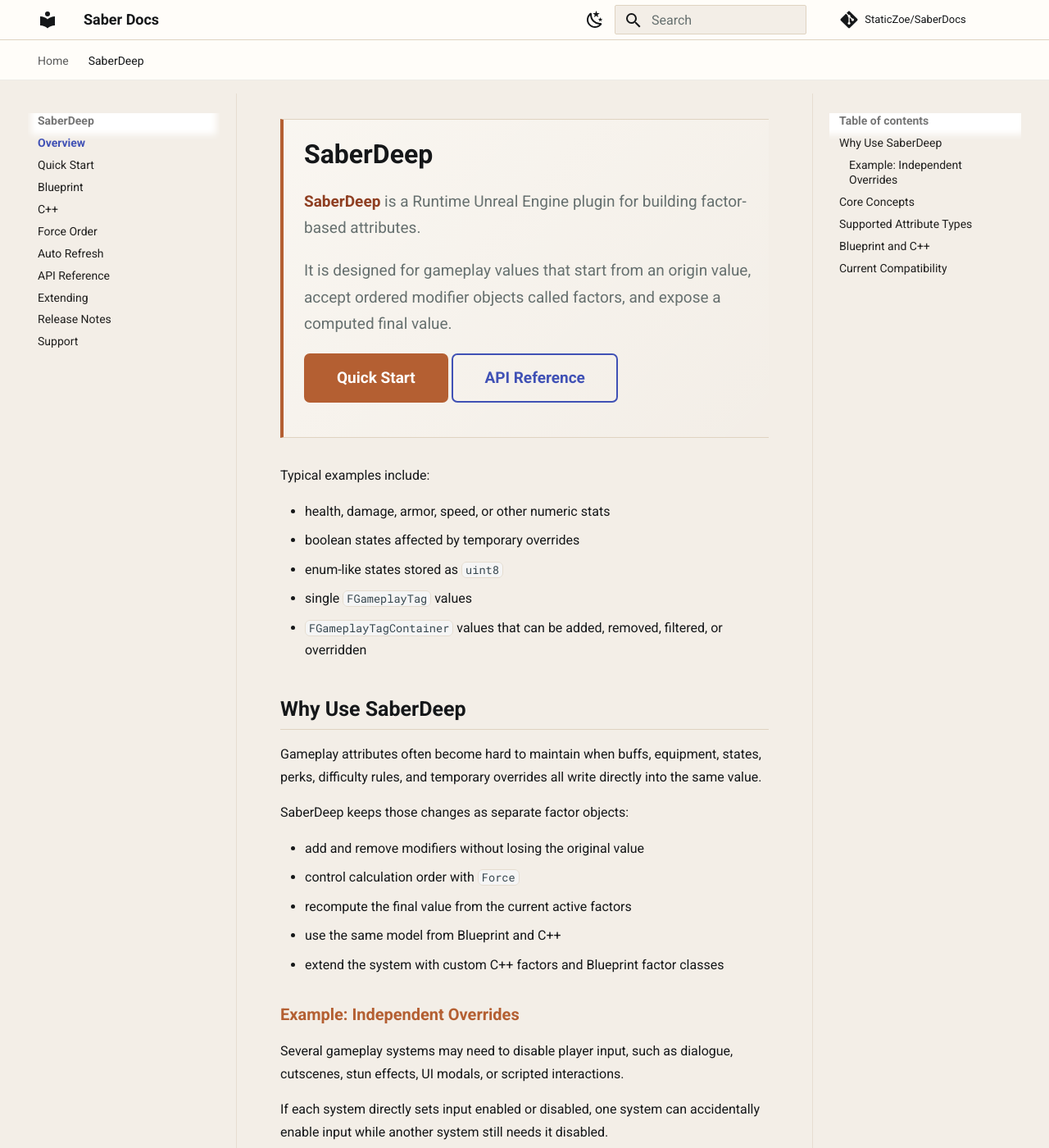
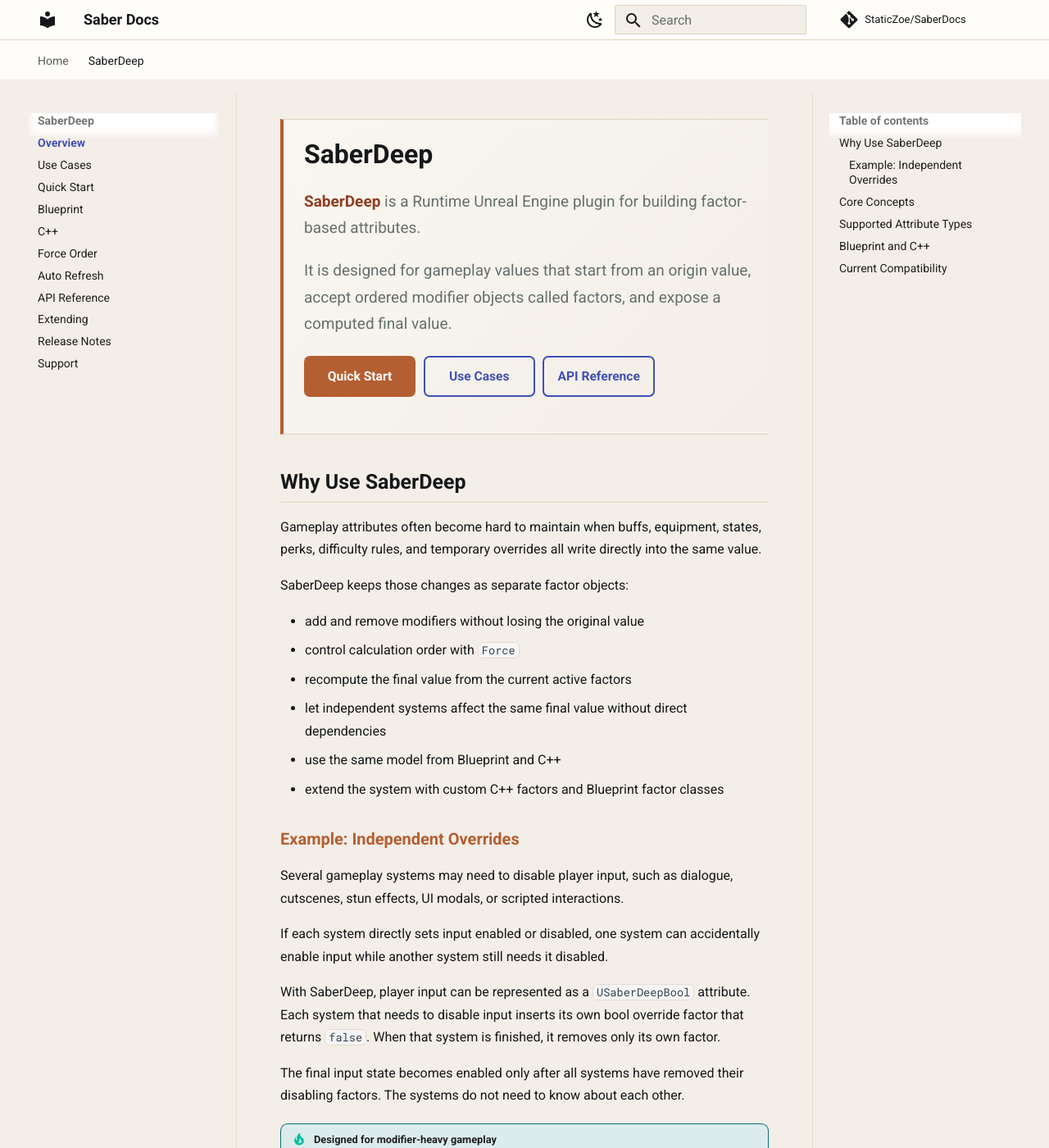
Before and after one commit to StaticZoe/SaberDocs, an MkDocs documentation site: the page built from docs/saberdeep/index.md, in a window 1280 px wide and 1400 px high. Shown: the whole window at 82% size. Built offline with MkDocs 1.6.1 and Material for MkDocs 9.7.7, drawn with Linux system fonts in a browser that asks for light colours; comment, search, counter and statistics services are not loaded.

Commit message:
Add SaberDeep use cases page

```diff
--- a/docs/saberdeep/index.md
+++ b/docs/saberdeep/index.md
@@ -7,17 +7,10 @@
 It is designed for gameplay values that start from an origin value, accept ordered modifier objects called factors, and expose a computed final value.
 
 [Quick Start](quick-start.md){ .md-button .md-button--primary }
+[Use Cases](use-cases.md){ .md-button }
 [API Reference](api.md){ .md-button }
 
 </div>
-
-Typical examples include:
-
-- health, damage, armor, speed, or other numeric stats
-- boolean states affected by temporary overrides
-- enum-like states stored as `uint8`
-- single `FGameplayTag` values
-- `FGameplayTagContainer` values that can be added, removed, filtered, or overridden
 
 ## Why Use SaberDeep
 
@@ -28,6 +21,7 @@
 - add and remove modifiers without losing the original value
 - control calculation order with `Force`
 - recompute the final value from the current active factors
+- let independent systems affect the same final value without direct dependencies
 - use the same model from Blueprint and C++
 - extend the system with custom C++ factors and Blueprint factor classes
 
--- a/docs/stylesheets/saber.css
+++ b/docs/stylesheets/saber.css
@@ -182,6 +182,14 @@
   font-weight: 720;
 }
 
+.md-typeset .saber-hero .md-button {
+  font-size: 0.78rem;
+  margin: 0.15rem 0.25rem 0.15rem 0;
+  min-width: 6.8rem;
+  padding: 0.48rem 0.8rem;
+  text-align: center;
+}
+
 .md-typeset .md-button--primary {
   background: var(--saber-accent);
   border-color: var(--saber-accent);
--- a/mkdocs.yml
+++ b/mkdocs.yml
@@ -51,6 +51,7 @@
   - Home: index.md
   - SaberDeep:
       - Overview: saberdeep/index.md
+      - Use Cases: saberdeep/use-cases.md
       - Quick Start: saberdeep/quick-start.md
       - Blueprint: saberdeep/blueprint.md
       - C++: saberdeep/cpp.md
```
Also changed, not shown: docs/saberdeep/use-cases.md (added, +76 -0 lines).
